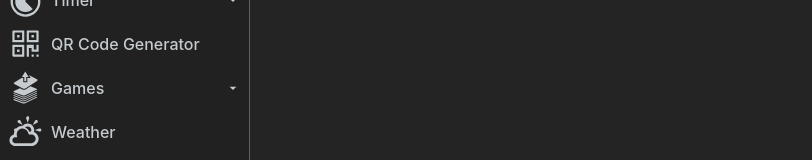
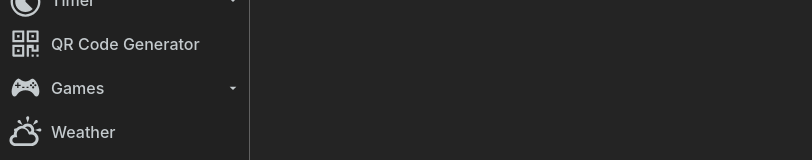
Before and after one commit to rerlache/react-tools, a React (Vite) app: page / in a window 1280 px wide. Shown: the part 255-415 px from the top of the page, without its empty margins (0-812 px from the left). Built offline with nearby package versions, Linux system fonts and the light colour scheme.

Commit message:
updated sidebar icons

```diff
--- a/src/components/sidebarData.jsx
+++ b/src/components/sidebarData.jsx
@@ -53,7 +53,7 @@ export const SidebarData = [
   {
     id: 6,
     title: "Games",
-    icon: <GiIcons.GiCardDraw className="menu-item-icon" />,
+    icon: <GiIcons.GiGamepad className="menu-item-icon" />,
     link: "/cardgames",
     subitems: [
       {
@@ -71,7 +71,7 @@ export const SidebarData = [
       {
         id: 602,
         title: "2048",
-        icon: <GiIcons.GiCardAceHearts className="submenu-item-icon" />,
+        icon: <GiIcons.GiAbstract050 className="submenu-item-icon" />,
         link: "/games/2048",
       },
     ],
```
